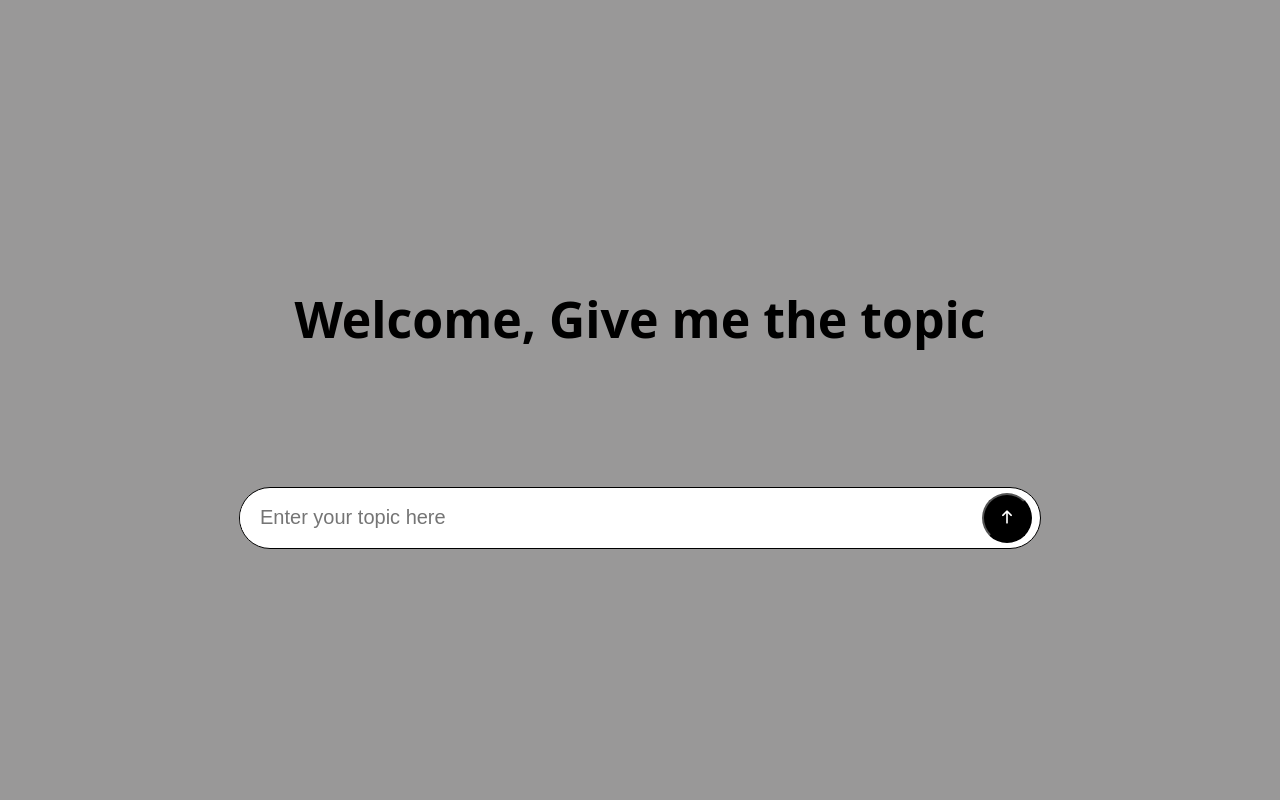
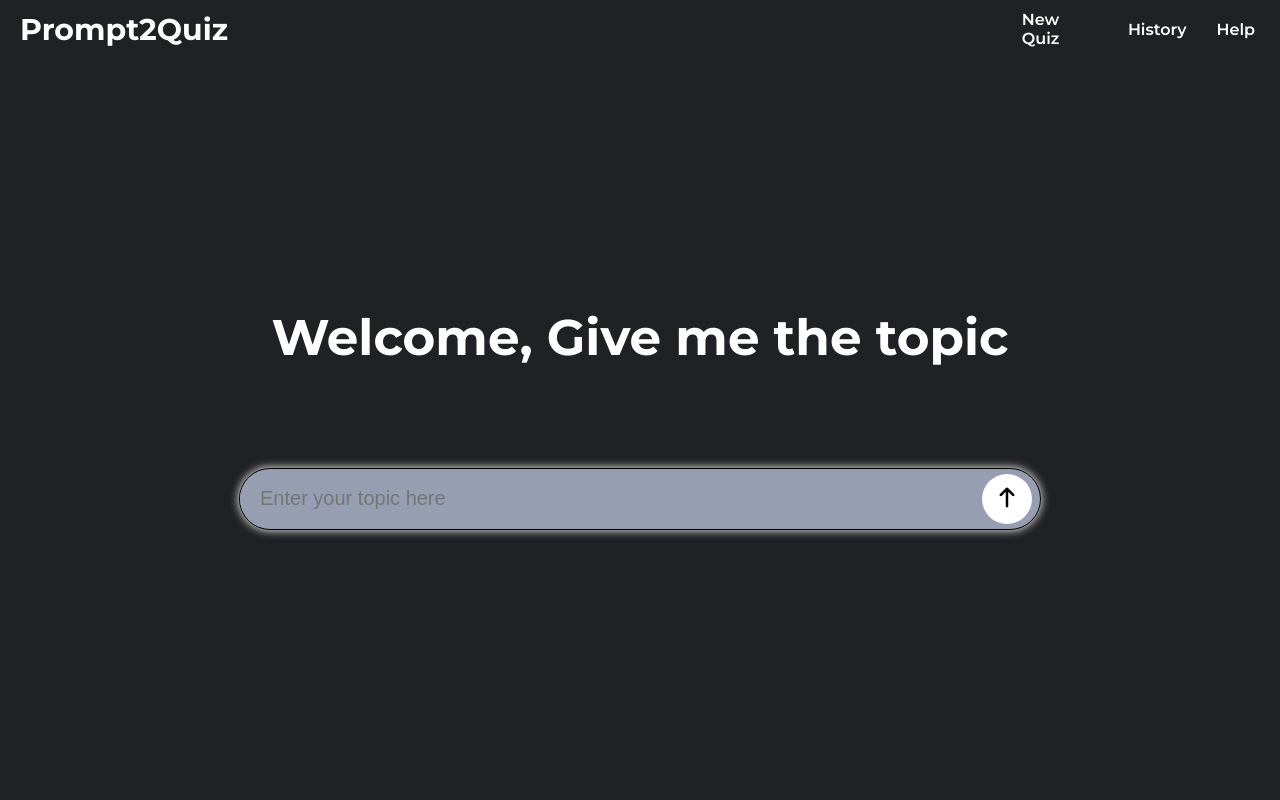
Before and after one commit to Syam711/Quizz, a Django app: page / in a window 1280 px wide. Run offline with Django 5.2, Linux system fonts and the light colour scheme; some libraries are stand-ins or nearby versions.

Commit message:
static commit

```diff
--- a/Quizz/App1/generator.py
+++ b/Quizz/App1/generator.py
@@ -3,13 +3,14 @@ import os
 from pydantic import Field, BaseModel
 
 class Problem(BaseModel):
-    question: str = Field(description="The question that will be asked based on the topic given")
+    question: str = Field(description="The question that will be asked based on the prompt given. Maintain the structure of the question in case they contain code, tables, tree maps, etc.")
     options: list[str] = Field(description="Options given to respective question")
     answer: str = Field(description="Answer to the questions which is available in given options")
     explanation: str = Field(description="Why is that option correct? Justify your answer. Keep the explanation concise.")
+    topic: str  = Field(description="Name of the topic on which the prompt is on")
 
 class ProblemSet(BaseModel):
-    problems: list[Problem] = Field(description="List of quizz questions asked on the topic and format the text according to the question. like for example if the problem is on a code then that code should have proper indentation and structure.")
+    problems: list[Problem] = Field(description="List of quizz questions asked on the topic and format the text according to the question. like for example if the problem is on a code then that code should have proper indentation and structure. The difficulty of questions should follow 2:2:1 ratio of easy:medium:hard respectively, unless the difficulty is mentioned in the prompt.")
 
 def generate(query):
     client = genai.Client(api_key=os.getenv('GEMINI_API_KEY'))
--- /dev/null
+++ b/Quizz/App1/static/App1/css/navbar.css
@@ -0,0 +1,27 @@
+nav{
+    display: flex;
+    align-items: center;
+    padding: 10px;
+    max-width: 100vw;
+    font-weight: 600;
+}
+
+a{
+    color: white;
+    text-decoration: none;
+}
+
+abbr{
+    text-decoration: none;
+}
+
+a:first-of-type{
+    width: 80%;
+    font-size: 30px;
+    font-weight: bold;
+    padding: 0 10px;
+}
+
+.items{
+    margin: 0 15px;
+}
--- a/Quizz/App1/static/App1/css/promptPage.css
+++ b/Quizz/App1/static/App1/css/promptPage.css
@@ -1,15 +1,32 @@
+@import url('https://fonts.googleapis.com/css2?family=Montserrat:ital,wght@0,100..900;1,100..900&display=swap');
+
 body{
     margin: 0;
     padding: 0;
+    font-family: "Montserrat", sans-serif;
+    font-display: swap;
+    font-weight: 100 900;
+    background-color: rgb(32, 33, 36);
+    color: white;
+}
+
+input:-webkit-autofill,
+  input:-webkit-autofill:hover,
+  input:-webkit-autofill:focus,
+  input:-webkit-autofill:active {
+    -webkit-box-shadow: 0 0 0 1000px #f0f0f0 inset !important;
+    -webkit-text-fill-color: rgb(151, 158, 178) !important;
+    transition: background-color 9999s ease-in-out 0s;
+  }
+
+.container{
     display: flex;
     justify-content: center;
     align-items: center;
-    height: 100vh;
-    background-color: rgba(79, 78, 78, 0.575);
-    font-family: system-ui, -apple-system, BlinkMacSystemFont, 'Segoe UI', Roboto, Oxygen, Ubuntu, Cantarell, 'Open Sans', 'Helvetica Neue', sans-serif;
+    height: 90vh;
 }
 
-.container{
+main{
     display: flex;
     flex-direction: column;
     align-items: center;
@@ -18,6 +35,7 @@ body{
 
 h1{
     font-size: 50px;
+    margin: 0;
 }
 
 form{
@@ -29,7 +47,13 @@ form{
     justify-content: start;
     align-items: center;
     border-radius: 50px;
-    background-color: white;
+    background-color: rgb(151, 158, 178);
+    transition: 0.5s ease;
+    padding: 0;
+}
+
+form:focus-within{
+    box-shadow: 0 0 10px 0 white;
 }
 
 input{
@@ -40,12 +64,19 @@ input{
     font-size: 20px;
     border-radius: 50px 0px 0px 50px;
     padding-left: 20px;
+    background-color: rgb(151, 158, 178);
 }
 
 button{
     width: 50px;
     height: 50px;
     border-radius: 100%;
-    background-color: black;
-    color: white;
+    background-color: white;
+    color: black;
+    border: none;
+    font-size: 20px;
 }
+
+button:hover{
+    cursor: pointer;
+}
--- /dev/null
+++ b/Quizz/App1/templates/App1/navbar.html
@@ -0,0 +1,8 @@
+{% load static %}
+<nav>
+    <link rel="stylesheet" href="{% static 'App1/css/navbar.css' %}">
+    <a href="{% url 'App1:home' %}"><div class="title">Prompt2Quiz</div></a>
+    <a href="{% url 'App1:home' %}"><div class="items"><abbr title="Start a new Quiz">New Quiz</abbr></div></a>
+    <a href="#"><div class="items"><abbr title="Coming Soon">History</abbr></div></a>
+    <a href="#"><div class="items"><abbr title="Coming Soon">Help</abbr></div></a>
+</nav>
--- a/Quizz/App1/templates/App1/promptPage.html
+++ b/Quizz/App1/templates/App1/promptPage.html
@@ -5,20 +5,23 @@
 <head>
     <meta charset="UTF-8">
     <meta name="viewport" content="width=device-width, initial-scale=1.0">
-    <title>Quizz</title>
+    <title>Prompt2Quiz</title>
     <link rel="stylesheet" href="{% static 'App1/css/promptPage.css' %}">
     <link rel="stylesheet" href="https://cdnjs.cloudflare.com/ajax/libs/font-awesome/7.0.1/css/all.min.css">
 </head>
 <body>
+    {% include 'App1/navbar.html' %}
     <div class="container">
+        <main>
             <h1>Welcome, Give me the topic</h1>
             <form action="" method="POST">
                 {% csrf_token %}
-            <input type="text" placeholder="Enter your topic here" name="prompt" required>
+                <input type="text" placeholder="Enter your topic here" name="prompt" required autofocus>
                 <button type="submit">
                     <i class="fa-solid fa-arrow-up"></i>
                 </button>
             </form>
+        </main>
 
     </div>
 </body>
--- a/Quizz/App1/views.py
+++ b/Quizz/App1/views.py
@@ -8,9 +8,7 @@ def home(request):
         prompt = request.POST.get('prompt')
         global problems
         problems = generator.generate(prompt)
-        print(len(problems))
-        global answered
-        answered = [0]*len(problems)
+        request.session['answered'] = [0]*len(problems)
         return redirect(reverse('App1:view'))
     return render(request, 'App1/promptPage.html')
 
@@ -24,7 +22,7 @@ def view(request):
                 ind += 1
                 return render(request, 'App1/problem.html', {'problem':problems[ind], 'ind':ind})
             else:
-                return render(request, 'App1/result.html', {'correct':sum(answered), 'total':len(problems)})
+                return render(request, 'App1/result.html', {'correct':sum(request.session['answered']), 'total':len(problems)})
         elif 'prev' in request.POST:
             if ind>0:
                 ind-=1
@@ -36,11 +34,12 @@ def view(request):
             choice = int(choice)
             if problems[ind].options[choice]==problems[ind].answer:
                 res = True
-                answered[ind] = 1
+                request.session['answered'][ind] = 1
             else:
                 res = False
-                answered[ind] = 0
-            print(answered)
+                request.session['answered'][ind] = 0
+            request.session.modified = True
+            print(request.session['answered'])
             return render(request, 'App1/problem.html', {'problem':problems[ind], 'res':res, 'ind':ind, 'show':True})
     return render(request, 'App1/problem.html', {'problem':problems[0], 'ind':0})
 
```
Also changed, not shown: Quizz/App1/static/App1/css/problem.css (+81 -0 lines), Quizz/App1/templates/App1/problem.html (+25 -13 lines), Quizz/App1/templates/App1/footer.html (added). Lines whose indentation alone changed are shown as unchanged.
